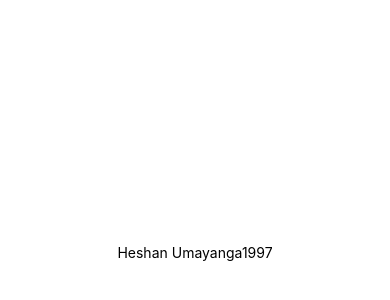
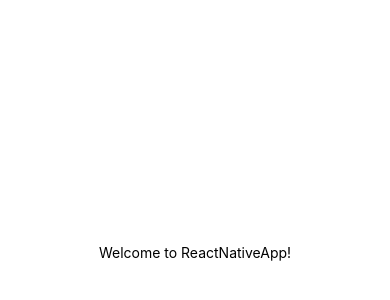
Before and after one commit to heshanu/React-native-meta, a React Native app: screen / in a window 390 px wide. Shown: the part 170-470 px from the top of the page. Built offline with nearby package versions, Linux system fonts and the light colour scheme.

Commit message:
change text

```diff
--- a/App.js
+++ b/App.js
@@ -4,8 +4,7 @@ import { StyleSheet, Text, View } from 'react-native';
 export default function App() {
   return (
     <View style={styles.container}>
-      <Text>Heshan Umayanga1997</Text>
-      <StatusBar style="auto" />
+      <Text>Welcome to ReactNativeApp!</Text>
     </View>
   );
 }
```
